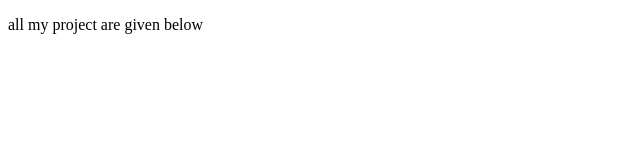
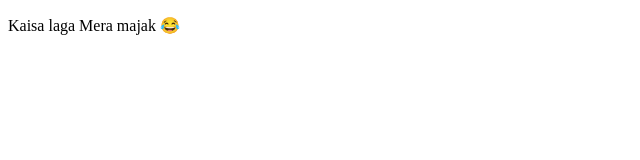
Before and after one commit to dip-mandal/my_portfolio, a plain HTML site: page project.html in a window 1280 px wide. Shown: the full height of the page, 0-640 px from the left. Drawn offline with Linux system fonts and the light colour scheme.

Commit message:
project.html

```diff
--- a/project.html
+++ b/project.html
@@ -6,7 +6,7 @@
     <title>Project</title>
 </head>
 <body>
-    <p>all my project are given below</p>
+    <p>Kaisa laga Mera majak 😂</p>
 
 </body>
 </html>
```
